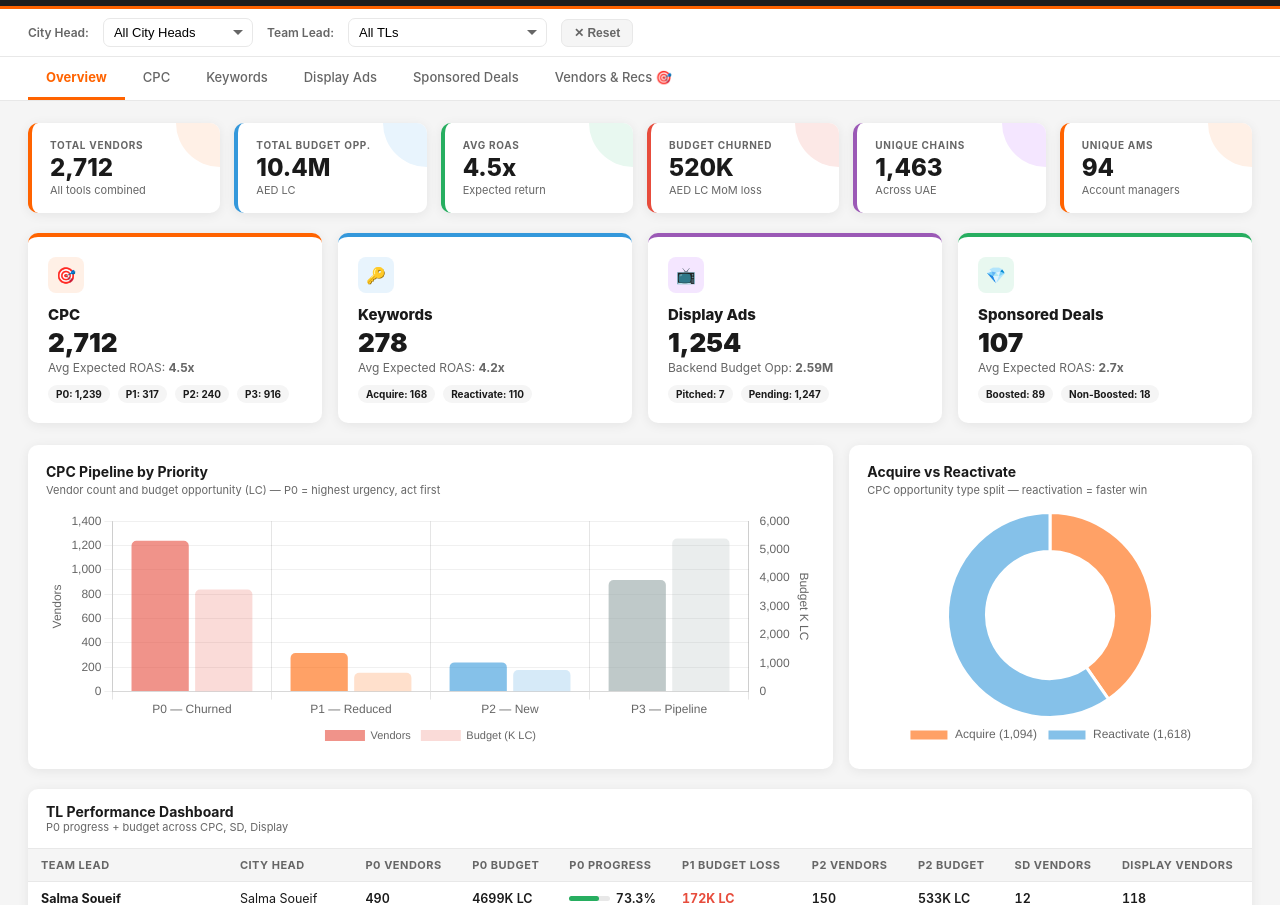
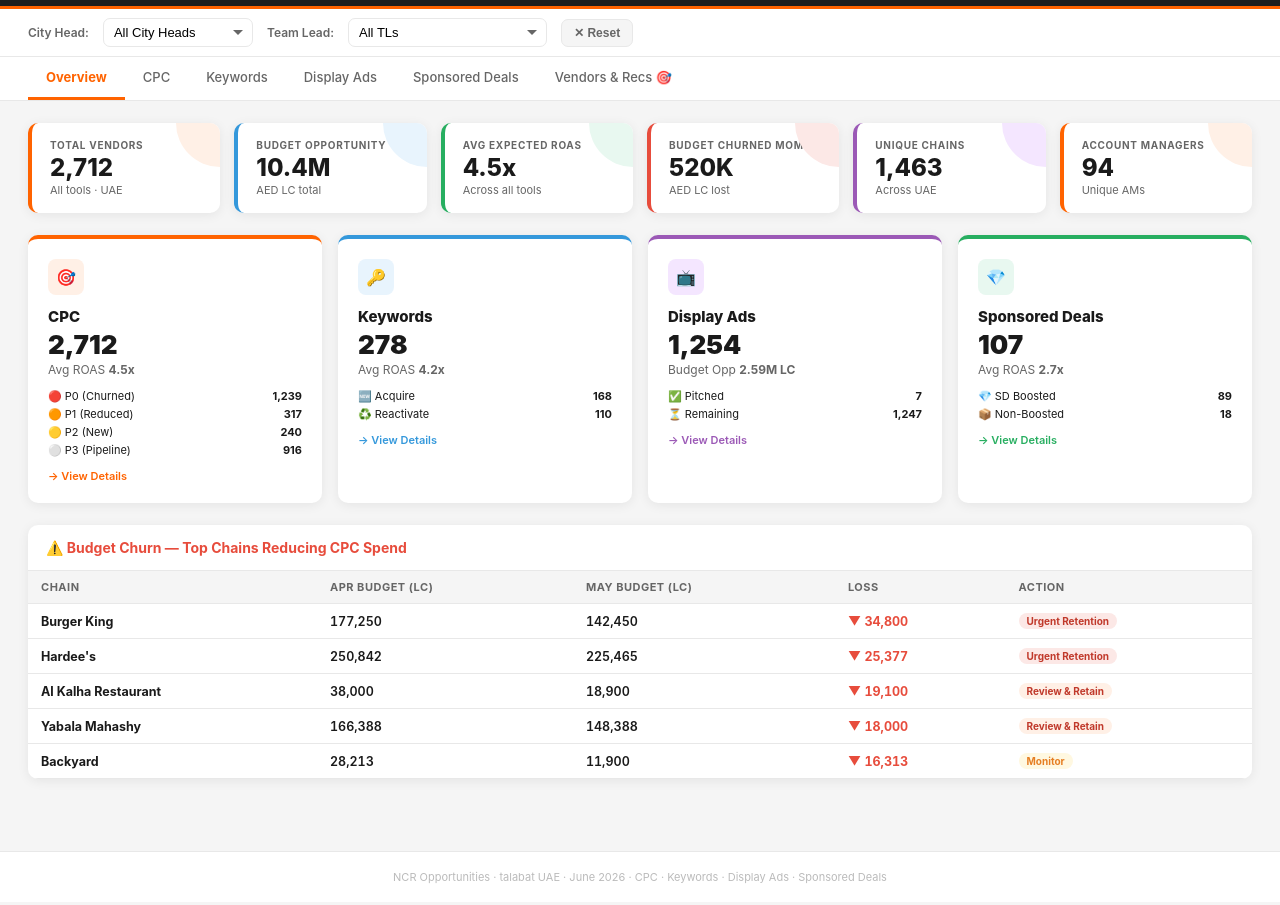
Before and after one commit to kareemghonemy-spec/centralsales, a plain HTML site: page ncr.html in a window 1280 px wide. Shown: the part 49-954 px from the top of the page. Drawn offline with nearby package versions, Linux system fonts and the light colour scheme.

Commit message:
Fix overview: remove broken charts, clean lightweight cards only

```diff
--- a/ncr.html
+++ b/ncr.html
@@ -4,7 +4,6 @@
 <meta charset="UTF-8">
 <meta name="viewport" content="width=device-width,initial-scale=1">
 <title>NCR Opportunities — Talabat UAE · June 2026</title>
-<script src="https://cdn.jsdelivr.net/npm/chart.js@4.4.0/dist/chart.umd.min.js"></script>
 <style>
 :root{--or:#FF6300;--pale:#FFF0E6;--dk:#1A1A1A;--g9:#1E1E1E;--g1:#F5F5F5;--g2:#E8E8E8;--g6:#666;--wh:#fff;--gr:#27AE60;--rd:#E74C3C;--bl:#3498DB;--pu:#9B59B6;--r:10px;--sh:0 2px 12px rgba(0,0,0,.07)}
 *{box-sizing:border-box;margin:0;padding:0}
@@ -48,11 +47,7 @@
 .tool-roas{font-size:12px;color:var(--g6);margin-bottom:10px}
 .tool-meta{display:flex;gap:8px;flex-wrap:wrap}
 .tmeta{font-size:10px;font-weight:700;padding:3px 8px;border-radius:12px;background:var(--g1)}
-.charts{display:grid;grid-template-columns:2fr 1fr;gap:16px;margin-bottom:20px}
 .card{background:var(--wh);border-radius:var(--r);padding:18px;box-shadow:var(--sh)}
-.ct{font-size:14px;font-weight:700;margin-bottom:3px}
-.cs{font-size:11px;color:var(--g6);margin-bottom:14px}
-.ch{position:relative}
 .tcard{background:var(--wh);border-radius:var(--r);box-shadow:var(--sh);overflow:hidden;margin-bottom:18px}
 .thead{padding:14px 18px;border-bottom:1px solid var(--g2);display:flex;align-items:center;justify-content:space-between;gap:10px;flex-wrap:wrap}
 .ttl{font-size:14px;font-weight:700}.tsub{font-size:11px;color:var(--g6)}
@@ -132,97 +127,78 @@
 
 <!-- OVERVIEW -->
 <div class="sec on" id="overview">
-  <div class="kgrid">
-    <div class="kcard"><div class="kl">Total Vendors</div><div class="kv" id="ov-tot">2,712</div><div class="ks">All tools combined</div></div>
-    <div class="kcard bl"><div class="kl">Total Budget Opp.</div><div class="kv">10.4M</div><div class="ks">AED LC</div></div>
-    <div class="kcard gr"><div class="kl">Avg ROAS</div><div class="kv">4.5x</div><div class="ks">Expected return</div></div>
-    <div class="kcard rd"><div class="kl">Budget Churned</div><div class="kv">520K</div><div class="ks">AED LC MoM loss</div></div>
+
+  <!-- Top KPIs -->
+  <div class="kgrid" style="grid-template-columns:repeat(auto-fit,minmax(140px,1fr));margin-bottom:22px">
+    <div class="kcard"><div class="kl">Total Vendors</div><div class="kv">2,712</div><div class="ks">All tools · UAE</div></div>
+    <div class="kcard bl"><div class="kl">Budget Opportunity</div><div class="kv">10.4M</div><div class="ks">AED LC total</div></div>
+    <div class="kcard gr"><div class="kl">Avg Expected ROAS</div><div class="kv">4.5x</div><div class="ks">Across all tools</div></div>
+    <div class="kcard rd"><div class="kl">Budget Churned MoM</div><div class="kv">520K</div><div class="ks">AED LC lost</div></div>
     <div class="kcard pu"><div class="kl">Unique Chains</div><div class="kv">1,463</div><div class="ks">Across UAE</div></div>
-    <div class="kcard"><div class="kl">Unique AMs</div><div class="kv">94</div><div class="ks">Account managers</div></div>
+    <div class="kcard"><div class="kl">Account Managers</div><div class="kv">94</div><div class="ks">Unique AMs</div></div>
   </div>
 
+  <!-- 4 Tool cards — tap to go to that tool tab -->
   <div class="toolrow">
     <div class="toolcard cpc" onclick="showTab('cpc',document.querySelectorAll('.tab')[1])">
       <div class="tool-icon ti-cpc">🎯</div>
       <div class="tool-name">CPC</div>
       <div class="tool-count" id="tc-cpc">2,712</div>
-      <div class="tool-roas">Avg Expected ROAS: <strong>4.5x</strong></div>
-      <div class="tool-meta">
-        <span class="tmeta" id="tm-p0">P0: 1,239</span>
-        <span class="tmeta" id="tm-p1">P1: 317</span>
-        <span class="tmeta" id="tm-p2">P2: 240</span>
-        <span class="tmeta" id="tm-p3">P3: 916</span>
+      <div class="tool-roas">Avg ROAS <strong>4.5x</strong></div>
+      <div style="margin-top:12px;display:flex;flex-direction:column;gap:4px">
+        <div style="display:flex;justify-content:space-between;font-size:11px"><span>🔴 P0 (Churned)</span><strong id="tm-p0">1,239</strong></div>
+        <div style="display:flex;justify-content:space-between;font-size:11px"><span>🟠 P1 (Reduced)</span><strong id="tm-p1">317</strong></div>
+        <div style="display:flex;justify-content:space-between;font-size:11px"><span>🟡 P2 (New)</span><strong id="tm-p2">240</strong></div>
+        <div style="display:flex;justify-content:space-between;font-size:11px"><span>⚪ P3 (Pipeline)</span><strong id="tm-p3">916</strong></div>
       </div>
+      <div style="margin-top:12px;font-size:11px;color:var(--or);font-weight:600">→ View Details</div>
     </div>
     <div class="toolcard kw" onclick="showTab('kw',document.querySelectorAll('.tab')[2])">
       <div class="tool-icon ti-kw">🔑</div>
       <div class="tool-name">Keywords</div>
       <div class="tool-count" id="tc-kw">278</div>
-      <div class="tool-roas">Avg Expected ROAS: <strong>4.2x</strong></div>
-      <div class="tool-meta">
-        <span class="tmeta" id="km-acq">Acquire: 168</span>
-        <span class="tmeta" id="km-rea">Reactivate: 110</span>
+      <div class="tool-roas">Avg ROAS <strong>4.2x</strong></div>
+      <div style="margin-top:12px;display:flex;flex-direction:column;gap:4px">
+        <div style="display:flex;justify-content:space-between;font-size:11px"><span>🆕 Acquire</span><strong id="km-acq">168</strong></div>
+        <div style="display:flex;justify-content:space-between;font-size:11px"><span>♻️ Reactivate</span><strong id="km-rea">110</strong></div>
       </div>
+      <div style="margin-top:12px;font-size:11px;color:var(--bl);font-weight:600">→ View Details</div>
     </div>
     <div class="toolcard da" onclick="showTab('display',document.querySelectorAll('.tab')[3])">
       <div class="tool-icon ti-da">📺</div>
       <div class="tool-name">Display Ads</div>
       <div class="tool-count" id="tc-da">1,254</div>
-      <div class="tool-roas">Backend Budget Opp: <strong>2.59M</strong></div>
-      <div class="tool-meta">
-        <span class="tmeta" id="dm-pit">Pitched: 7</span>
-        <span class="tmeta">Pending: 1,247</span>
+      <div class="tool-roas">Budget Opp <strong>2.59M LC</strong></div>
+      <div style="margin-top:12px;display:flex;flex-direction:column;gap:4px">
+        <div style="display:flex;justify-content:space-between;font-size:11px"><span>✅ Pitched</span><strong id="dm-pit">7</strong></div>
+        <div style="display:flex;justify-content:space-between;font-size:11px"><span>⏳ Remaining</span><strong>1,247</strong></div>
       </div>
+      <div style="margin-top:12px;font-size:11px;color:var(--pu);font-weight:600">→ View Details</div>
     </div>
     <div class="toolcard sd" onclick="showTab('sd',document.querySelectorAll('.tab')[4])">
       <div class="tool-icon ti-sd">💎</div>
       <div class="tool-name">Sponsored Deals</div>
       <div class="tool-count" id="tc-sd">107</div>
-      <div class="tool-roas">Avg Expected ROAS: <strong>2.7x</strong></div>
-      <div class="tool-meta">
-        <span class="tmeta" id="sm-boo">Boosted: 89</span>
-        <span class="tmeta" id="sm-non">Non-Boosted: 18</span>
+      <div class="tool-roas">Avg ROAS <strong>2.7x</strong></div>
+      <div style="margin-top:12px;display:flex;flex-direction:column;gap:4px">
+        <div style="display:flex;justify-content:space-between;font-size:11px"><span>💎 SD Boosted</span><strong id="sm-boo">89</strong></div>
+        <div style="display:flex;justify-content:space-between;font-size:11px"><span>📦 Non-Boosted</span><strong id="sm-non">18</strong></div>
       </div>
+      <div style="margin-top:12px;font-size:11px;color:var(--gr);font-weight:600">→ View Details</div>
     </div>
   </div>
 
-  <div class="charts">
-    <div class="card">
-      <div class="ct">CPC Pipeline by Priority</div>
-      <div class="cs">Vendor count and budget opportunity (LC) — P0 = highest urgency, act first</div>
-      <div class="ch" style="height:240px"><canvas id="priChart"></canvas></div>
-    </div>
-    <div class="card">
-      <div class="ct">Acquire vs Reactivate</div>
-      <div class="cs">CPC opportunity type split — reactivation = faster win</div>
-      <div class="ch" style="height:240px"><canvas id="typeChart"></canvas></div>
-    </div>
-  </div>
-
+  <!-- Budget churn alert — compact -->
   <div class="tcard">
-    <div class="thead"><div><div class="ttl">TL Performance Dashboard</div><div class="tsub">P0 progress + budget across CPC, SD, Display</div></div></div>
-    <div style="overflow-x:auto"><table id="tlTable">
-      <thead><tr>
-        <th onclick="sortT('tlTable',0)">Team Lead</th><th onclick="sortT('tlTable',1)">City Head</th>
-        <th onclick="sortT('tlTable',2)">P0 Vendors</th><th onclick="sortT('tlTable',3)">P0 Budget</th>
-        <th onclick="sortT('tlTable',4)">P0 Progress</th><th onclick="sortT('tlTable',5)">P1 Budget Loss</th>
-        <th onclick="sortT('tlTable',6)">P2 Vendors</th><th onclick="sortT('tlTable',7)">P2 Budget</th>
-        <th onclick="sortT('tlTable',8)">SD Vendors</th><th onclick="sortT('tlTable',9)">Display Vendors</th>
-      </tr></thead>
-      <tbody id="tlBody"></tbody>
-    </table></div>
-  </div>
-
-  <div class="tcard">
-    <div class="thead"><div class="ttl" style="color:var(--rd)">⚠️ Top Budget Churn — Chains Reducing CPC Spend MoM</div></div>
+    <div class="thead"><div class="ttl" style="color:var(--rd)">⚠️ Budget Churn — Top Chains Reducing CPC Spend</div></div>
     <div style="overflow-x:auto"><table>
-      <thead><tr><th>Chain</th><th>Apr Budget</th><th>May Budget</th><th>Loss (LC)</th><th>Action</th></tr></thead>
+      <thead><tr><th>Chain</th><th>Apr Budget (LC)</th><th>May Budget (LC)</th><th>Loss</th><th>Action</th></tr></thead>
       <tbody>
-        <tr><td><strong>Burger King</strong></td><td class="num">177,250</td><td class="num">142,450</td><td class="rdc num">-34,800</td><td><span class="bdg b0">Urgent Retention</span></td></tr>
-        <tr><td><strong>Hardee's</strong></td><td class="num">250,842</td><td class="num">225,465</td><td class="rdc num">-25,377</td><td><span class="bdg b0">Urgent Retention</span></td></tr>
-        <tr><td><strong>Al Kalha Restaurant</strong></td><td class="num">38,000</td><td class="num">18,900</td><td class="rdc num">-19,100</td><td><span class="bdg b1">Review & Retain</span></td></tr>
-        <tr><td><strong>Yabala Mahashy</strong></td><td class="num">166,388</td><td class="num">148,388</td><td class="rdc num">-18,000</td><td><span class="bdg b1">Review & Retain</span></td></tr>
-        <tr><td><strong>Backyard</strong></td><td class="num">28,213</td><td class="num">11,900</td><td class="rdc num">-16,313</td><td><span class="bdg b2">Monitor</span></td></tr>
+        <tr><td><strong>Burger King</strong></td><td class="num">177,250</td><td class="num">142,450</td><td class="rdc num">▼ 34,800</td><td><span class="bdg b0">Urgent Retention</span></td></tr>
+        <tr><td><strong>Hardee's</strong></td><td class="num">250,842</td><td class="num">225,465</td><td class="rdc num">▼ 25,377</td><td><span class="bdg b0">Urgent Retention</span></td></tr>
+        <tr><td><strong>Al Kalha Restaurant</strong></td><td class="num">38,000</td><td class="num">18,900</td><td class="rdc num">▼ 19,100</td><td><span class="bdg b1">Review & Retain</span></td></tr>
+        <tr><td><strong>Yabala Mahashy</strong></td><td class="num">166,388</td><td class="num">148,388</td><td class="rdc num">▼ 18,000</td><td><span class="bdg b1">Review & Retain</span></td></tr>
+        <tr><td><strong>Backyard</strong></td><td class="num">28,213</td><td class="num">11,900</td><td class="rdc num">▼ 16,313</td><td><span class="bdg b2">Monitor</span></td></tr>
       </tbody>
     </table></div>
   </div>
@@ -511,19 +487,6 @@
 const priLbl=p=>({P0:'🔴 P0',P1:'🟠 P1',P2:'🟡 P2',P3:'⚪ P3'}[p]||p);
 const fmtK=v=>v>=1000?(v/1000).toFixed(0)+'K':v;
 
-function buildTLTable(){
-  const rows=TL_SUMMARY.filter(r=>matchF(r.tl,r.ch));
-  document.getElementById('tlBody').innerHTML=rows.map(r=>`<tr>
-    <td><strong>${r.tl}</strong></td><td>${r.ch}</td>
-    <td class="num">${r.p0v}</td><td class="num">${fmtK(r.p0b)} LC</td>
-    <td><div style="display:flex;align-items:center;gap:6px">
-      <div style="flex:1;height:5px;background:var(--g2);border-radius:3px;max-width:70px"><div style="width:${parseFloat(r.p0p)}%;height:100%;background:var(--gr);border-radius:3px"></div></div>
-      <span class="num">${r.p0p}</span></div></td>
-    <td class="num ${r.p1b>100000?'rdc':''}">${fmtK(r.p1b)} LC</td>
-    <td class="num">${r.p2v}</td><td class="num">${fmtK(r.p2b)} LC</td>
-    <td class="num">${r.sd}</td><td class="num">${r.da}</td>
-  </tr>`).join('');
-}
 
 function buildCPCTable(){
   const rows=CPC.filter(r=>matchF(r.tl,ch_of(r.tl)));
@@ -679,25 +642,7 @@
   document.getElementById('sm-non').textContent='Non-Boosted: '+(any?sF.filter(r=>r.ty!=='SD Boosted').length:'18');
 }
 
-// Charts
-new Chart(document.getElementById('priChart'),{type:'bar',
-  data:{labels:['P0 — Churned','P1 — Reduced','P2 — New','P3 — Pipeline'],
-    datasets:[
-      {label:'Vendors',data:[1239,317,240,916],backgroundColor:['#E74C3C99','#FF630099','#3498DB99','#95A5A699'],borderRadius:5,yAxisID:'y'},
-      {label:'Budget (K LC)',data:[3597,662,759,5391],backgroundColor:['#E74C3C33','#FF630033','#3498DB33','#95A5A633'],borderRadius:5,yAxisID:'y1'}
-    ]},
-  options:{responsive:true,maintainAspectRatio:false,plugins:{legend:{position:'bottom',labels:{font:{size:11}}},datalabels:{display:false}},
-    scales:{y:{position:'left',title:{display:true,text:'Vendors'},grid:{color:'#f0f0f0'}},y1:{position:'right',title:{display:true,text:'Budget K LC'},grid:{display:false}}}}
-});
-
-new Chart(document.getElementById('typeChart'),{type:'doughnut',
-  data:{labels:['Acquire (1,094)','Reactivate (1,618)'],
-    datasets:[{data:[1094,1618],backgroundColor:['#FF630099','#3498DB99'],borderWidth:3,borderColor:'#fff'}]},
-  options:{responsive:true,maintainAspectRatio:false,cutout:'62%',
-    plugins:{legend:{position:'bottom',labels:{font:{size:12}}},datalabels:{display:false}}}
-});
-
-buildTLTable();buildCPCTable();buildKWTable();buildDATable();buildSDTable();buildVendors();
+buildCPCTable();buildKWTable();buildDATable();buildSDTable();buildVendors();
 </script>
 </body>
 </html>
```
